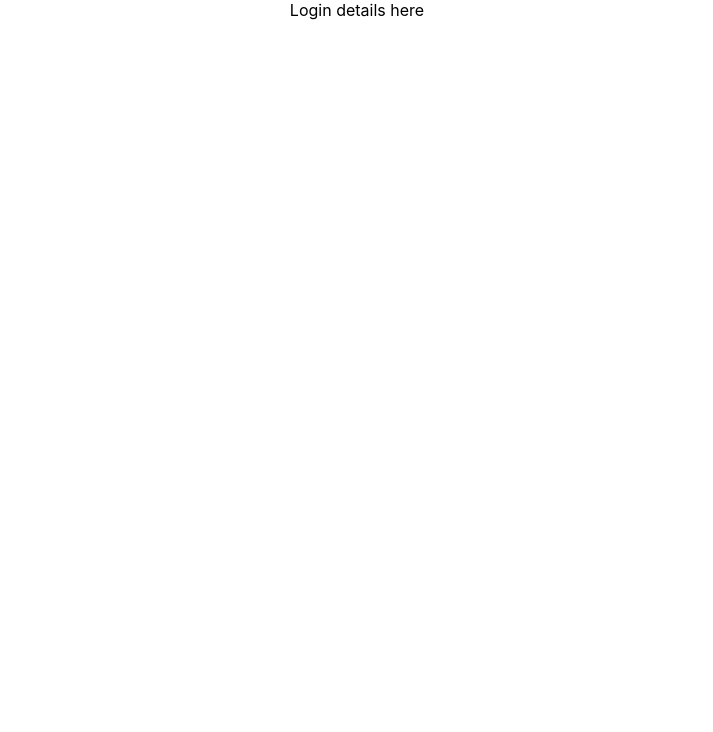
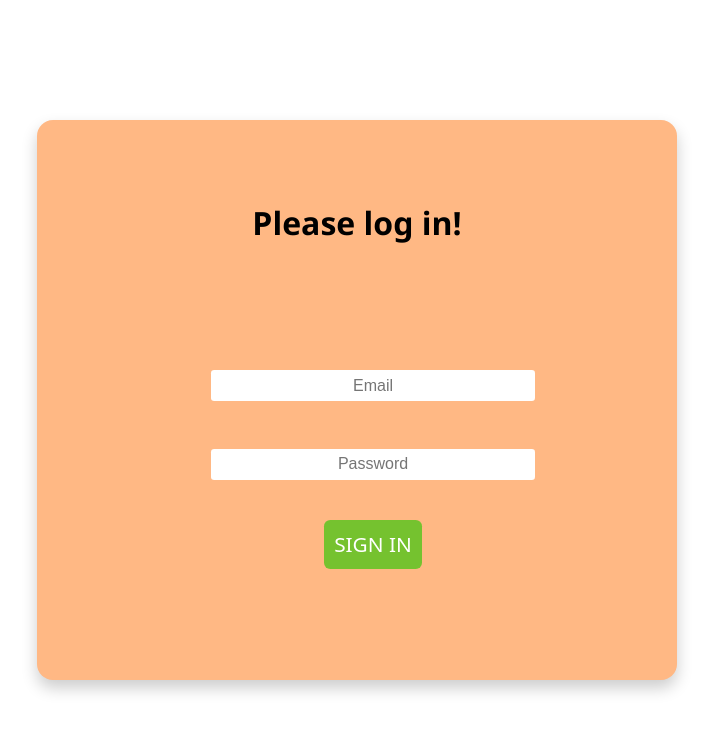
Before and after one commit to split-the-bill-EU/frontend, a React (Create React App) app: page /login in a window 1280 px wide. Shown: the top 732 px of the page, without its empty margins (283-996 px from the left). Built offline with nearby package versions, Linux system fonts and the light colour scheme.

Commit message:
Merged local with develop

```diff
--- a/src/App.js
+++ b/src/App.js
@@ -1,7 +1,7 @@
 import React from 'react';
 import { Route } from 'react-router-dom';
 import './App.css';
-import Login from './components/Login';
+import Login from './components/Login/Login';
 import withAuthCheck from './AuthCheck';
 import Dashbaord from './components/Dashboard';
 import AllBills from './components/AllBills';
--- a/src/components/Login/Login.js
+++ b/src/components/Login/Login.js
@@ -80,6 +80,7 @@ const Login = (props) => {
 
 
     const onLogin = (formValues, actions) => {
+        debugger
         const details = {
             email: formValues.email,
             password: formValues.password
@@ -90,8 +91,9 @@ const Login = (props) => {
         axios.post(loginURL, details)
         .then(res => {
         localStorage.setItem('token', res.data.token);
-        actions.resetForm();
-        // props.history.push('/dashboard')
+            actions.resetForm();
+            debugger
+        props.history.push('/dashboard')
     })
     .catch(error => {
         localStorage.clear();
--- a/src/components/Login/index.jsx
+++ /dev/null
@@ -1,5 +0,0 @@
-import React from 'react';
-
-export default () => {
-    return <div>Login details here</div>
-}
```
